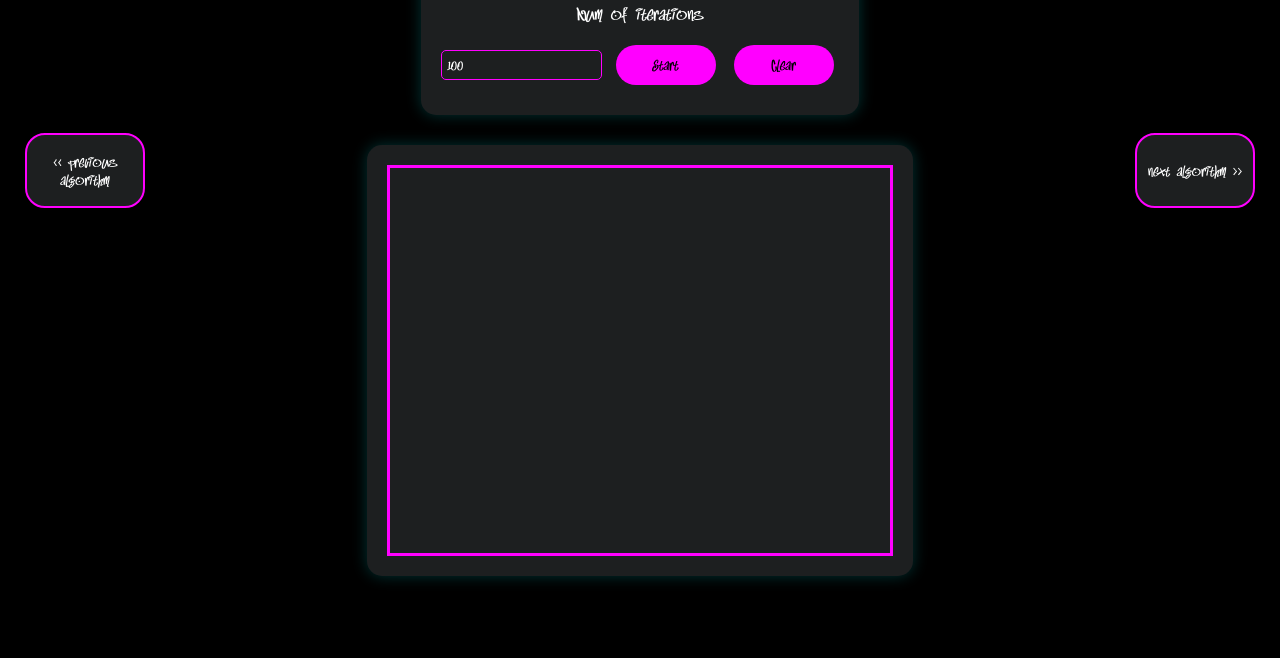
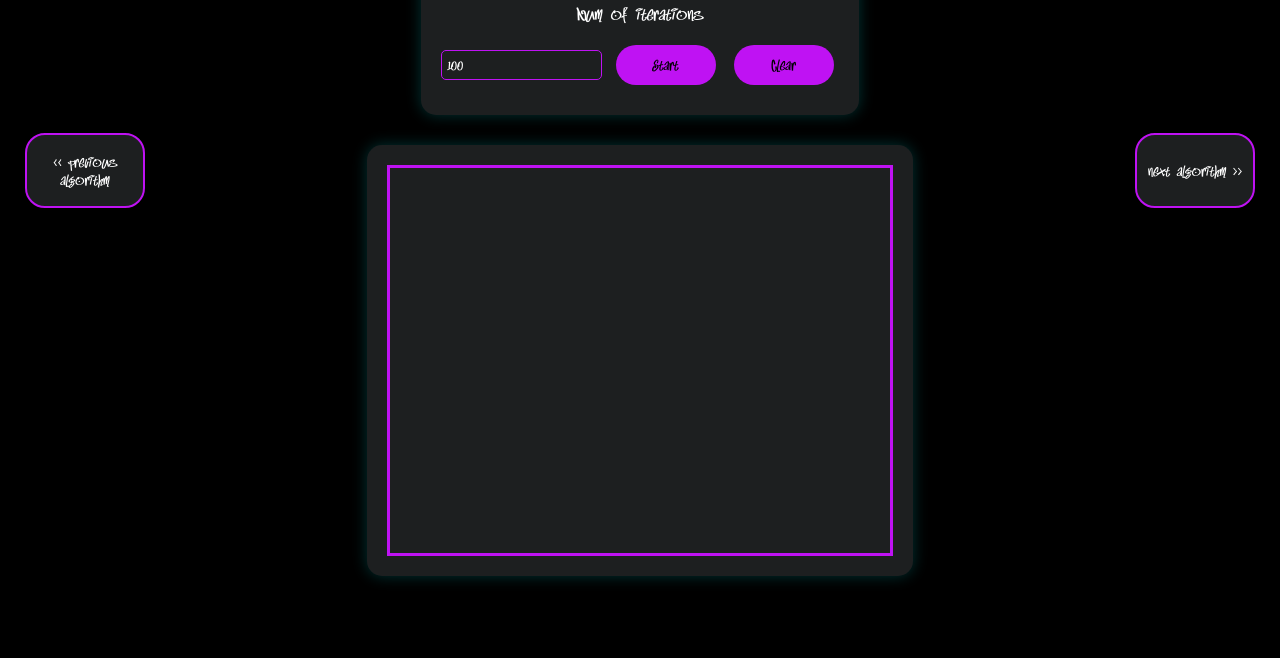
Before and after one commit to pashaksvp/NEW_WEB_1COURSE, a plain HTML site: page MYWEB/ant.html in a window 1280 px wide. Shown: the part 182-840 px from the top of the page. Drawn offline with Linux system fonts and the light colour scheme.

Commit message:
ant color

```diff
--- a/MYWEB/CSS/ant.css
+++ b/MYWEB/CSS/ant.css
@@ -37,7 +37,7 @@ h1 {
 }
 
 canvas {
-  border: 3px solid #FF00FF;
+  border: 3px solid #bf12f3;
   display: block;
   background-color: #1D1F20;
   margin: 0 auto;
@@ -47,7 +47,7 @@ canvas {
   font-family: "Guano";
   background-color: #1D1F20;
   color: white;
-  border: 1px solid #FF00FF;
+  border: 1px solid #bf12f3;
   padding: 5px;
   margin: 10px 0;
   border-radius: 5px;
@@ -57,7 +57,7 @@ button {
   font-family: "Guano";
   height: 40px;
   width: 100px;
-  background-color: #FF00FF;
+  background-color: #bf12f3;
   color: #000;
   border: none;
   border-radius: 20px;
@@ -67,7 +67,7 @@ button {
 }
 
 button:hover {
-  background-color: #FF00FF;
+  background-color: #bf12f3;
   transform: scale(1.05);
 }
 
@@ -75,7 +75,7 @@ button:hover {
   position: fixed;
   background-color: #1D1F20;
   color: #ffffff;
-  border: 2px solid #FF00FF;
+  border: 2px solid #bf12f3;
 }
 
 #backButton {
```
Also changed, not shown: MYWEB/PNG/NNLE.png.
